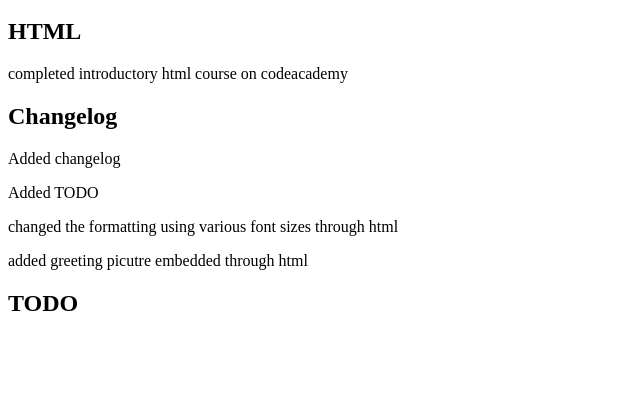
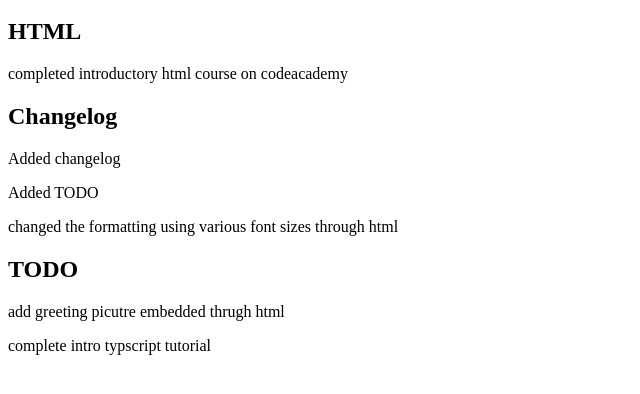
Before and after one commit to jakobw10/jakobw10.github.io, a plain HTML site: page index.html in a window 1280 px wide. Shown: the part 86-480 px from the top of the page, without its empty margins (0-640 px from the left). Drawn offline with Linux system fonts and the light colour scheme.

Commit message:
updated todo

```diff
--- a/index.html
+++ b/index.html
@@ -10,7 +10,10 @@
     <p> Added changelog</p>
     <p> Added TODO </p>
     <p> changed the formatting using various font sizes through html</p>
-    <p> added greeting picutre embedded through html</p>
     <body>
 <h2> TODO </h2>
+  <body>
+    <p>add greeting picutre embedded thrugh html</p>
+    <p> complete intro typscript tutorial</p>
+  </body>
 </html>
```
